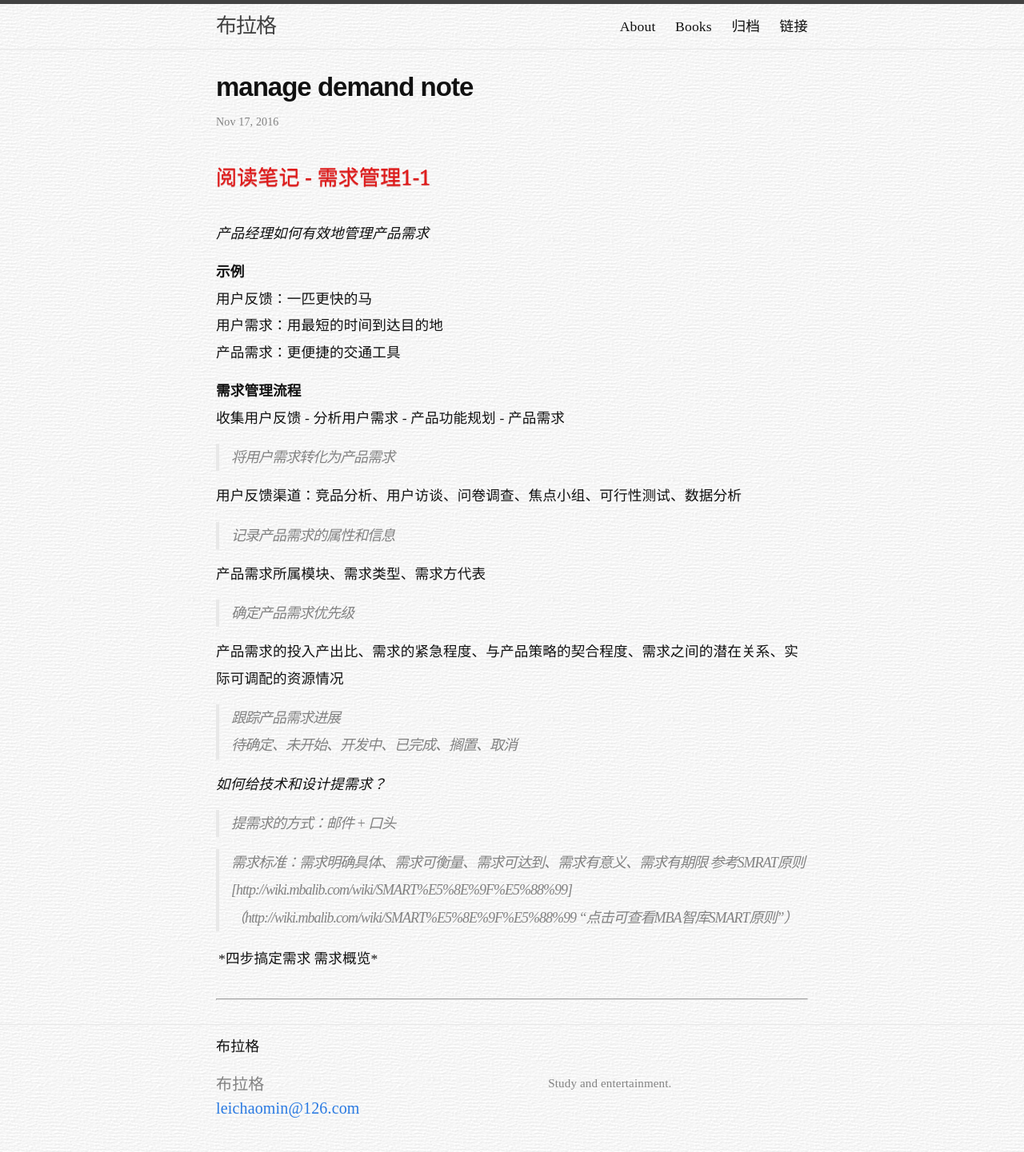
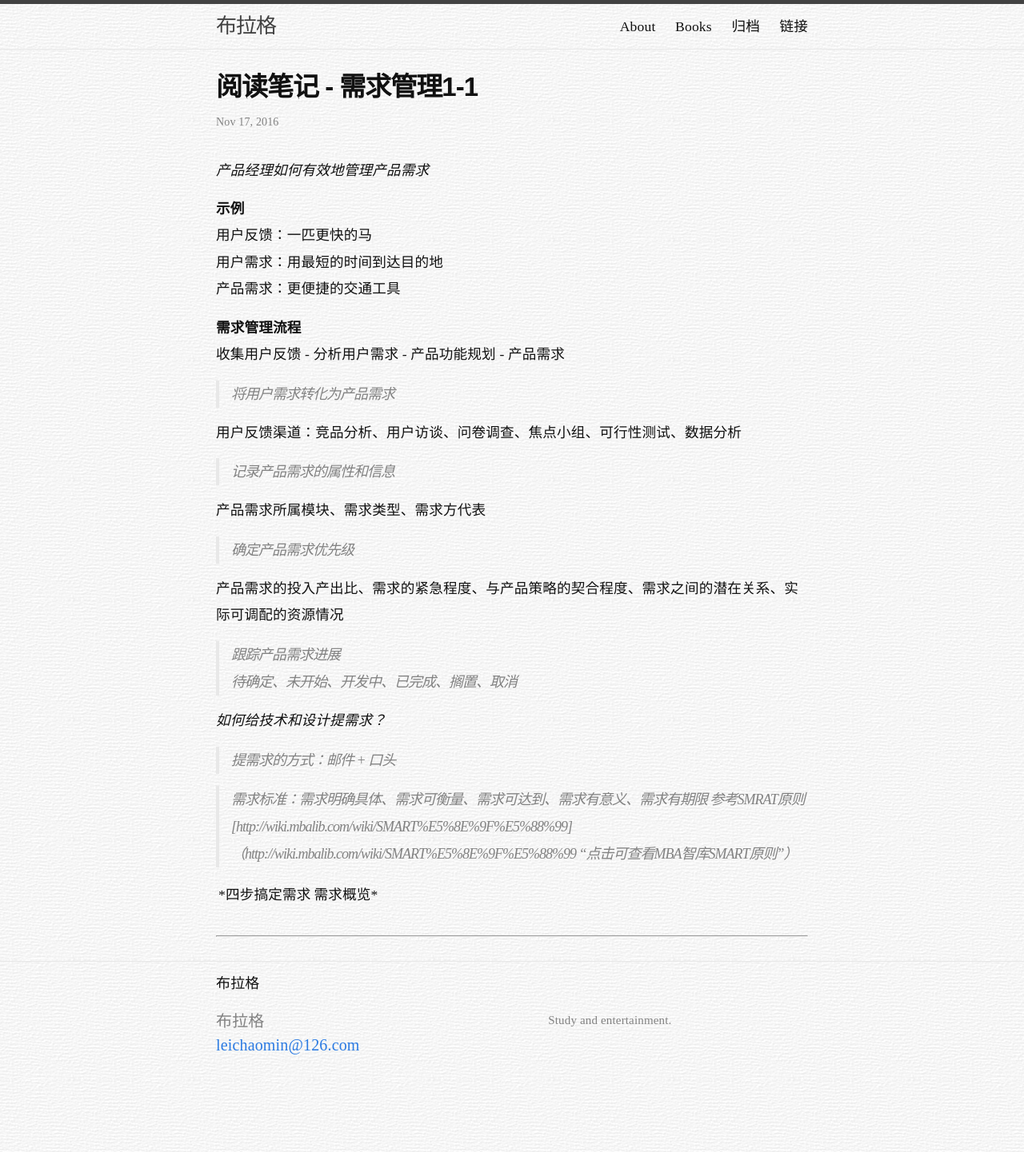
Before and after one commit to Besideme/besideme.github.io, a Jekyll site: the page built from _posts/2016-11-17-manage-demand-note.md, in a window 1280 px wide. Shown: the whole page at 80% size. Built offline with Jekyll 4.4.1, drawn with Linux system fonts in a browser that asks for light colours; nearby versions of some CDN libraries; comment, search, counter and statistics services are not loaded; after the commit the page ends 1362 px from its top, so only the background shows below that.

Commit message:
Update 2016-11-17-manage-demand-note.md

```diff
--- a/_posts/2016-11-17-manage-demand-note.md
+++ b/_posts/2016-11-17-manage-demand-note.md
@@ -1,11 +1,9 @@
 ---
 layout: post
-title:  "manage demand note"
+title:  "阅读笔记 - 需求管理1-1"
 date:   2016-11-17 16:40:50
 categories: jekyll update
 ---
-
-### 阅读笔记 - 需求管理1-1
 
 *产品经理如何有效地管理产品需求*
 
```
